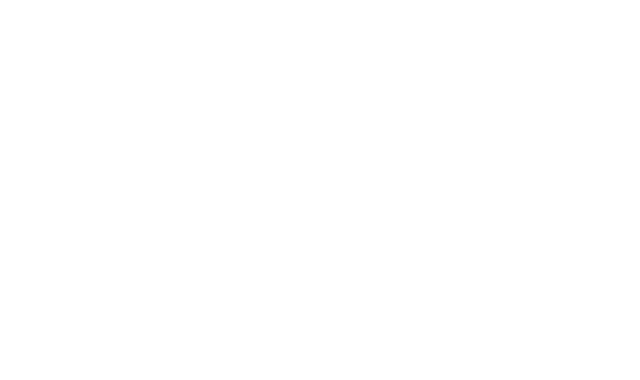
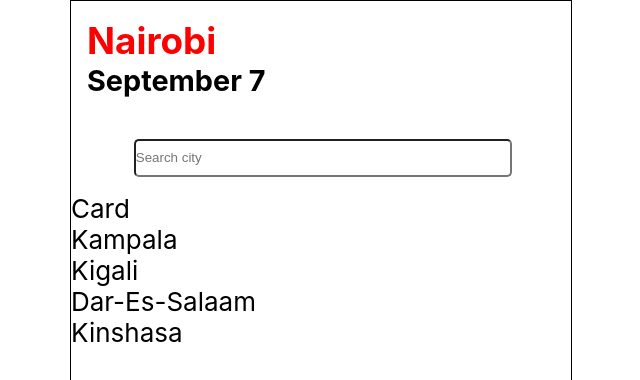
Before and after one commit to jmoseka/weather-app, a React (Create React App) app: page / in a window 1280 px wide. Shown: the top 380 px of the page, without its empty margins (319-959 px from the left). Built offline with nearby package versions, Linux system fonts and the light colour scheme.

Commit message:
Add style for heading

```diff
--- a/src/App.css
+++ b/src/App.css
@@ -13,15 +13,12 @@
   }
 }
 
-.App-header {
-  background-color: #282c34;
-  min-height: 100vh;
-  display: flex;
-  flex-direction: column;
-  align-items: center;
-  justify-content: center;
+.App {
+  width: 500px;
+  height: 700px;
   font-size: calc(10px + 2vmin);
-  color: white;
+  border: 1px solid black;
+  text-align: left;
 }
 
 .App-link {
--- a/src/App.js
+++ b/src/App.js
@@ -1,8 +1,11 @@
 import './App.css';
+import Home from './Components/Home/home';
 
 function App() {
   return (
-    <div className="App" />
+    <div className="App">
+      <Home />
+    </div>
   );
 }
 
--- /dev/null
+++ b/src/Components/Home/Home.css
@@ -0,0 +1,33 @@
+.main-head {
+    padding: 1rem;
+    height: 10rem;
+    display: flex;
+    flex-direction: column;
+    justify-content: space-between;
+}
+.region {
+    padding: 0;
+    margin: 0;
+    line-height: 3rem;
+    color: red;
+    font-size: 2.3rem;
+}
+.date {
+    padding: 0;
+    margin: 0;
+    line-height: 2rem;
+    font-size: 1.8rem;
+}
+
+.search-box {
+    align-self: center;
+    width: 80%;
+}
+
+.search-input {
+    padding: 0.6rem 0rem 0.6rem 0rem;
+    outline: 0;
+    border-radius: 5px;
+    width: 100%;
+
+}
--- /dev/null
+++ b/src/Components/Home/WeatherCard/Card.js
@@ -0,0 +1,9 @@
+import React from 'react';
+
+function Card() {
+  return (
+    <div>Card</div>
+  );
+}
+
+export default Card;
--- a/src/Components/Home/home.js
+++ b/src/Components/Home/home.js
@@ -1,9 +1,39 @@
 import React from 'react';
+import './Home.css';
+import Card from './WeatherCard/Card';
 
-function home() {
+function Home() {
   return (
-    <div>home</div>
+    <div className="home">
+      <div className="main-head">
+        <div className="main-time">
+          <h1 className="region">Nairobi</h1>
+          <h2 className="date">September 7</h2>
+        </div>
+
+        <div className="search-box">
+          <input className="search-input" placeholder="Search city" />
+        </div>
+      </div>
+
+      <Card />
+
+      <div className="list-countries">
+        <div>
+          Kampala
+        </div>
+        <div>
+          Kigali
+        </div>
+        <div>
+          Dar-Es-Salaam
+        </div>
+        <div>
+          Kinshasa
+        </div>
+      </div>
+    </div>
   );
 }
 
-export default home;
+export default Home;
--- a/src/index.css
+++ b/src/index.css
@@ -5,6 +5,8 @@
     sans-serif;
   -webkit-font-smoothing: antialiased;
   -moz-osx-font-smoothing: grayscale;
+  display: flex;
+  justify-content: center;
 }
 
 code {
```
Also changed, not shown: src/Components/Home/WeatherCard/Card.css (added).
